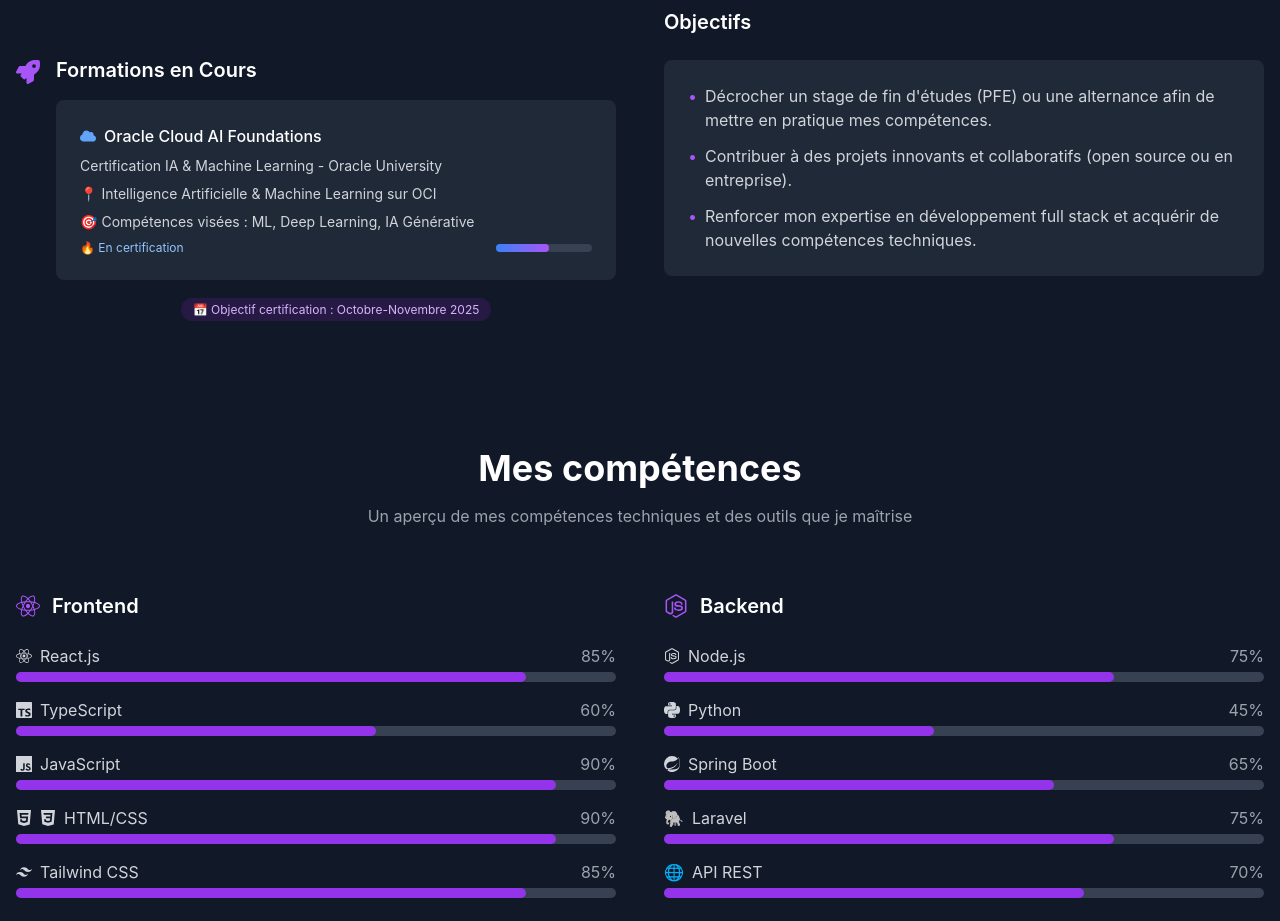
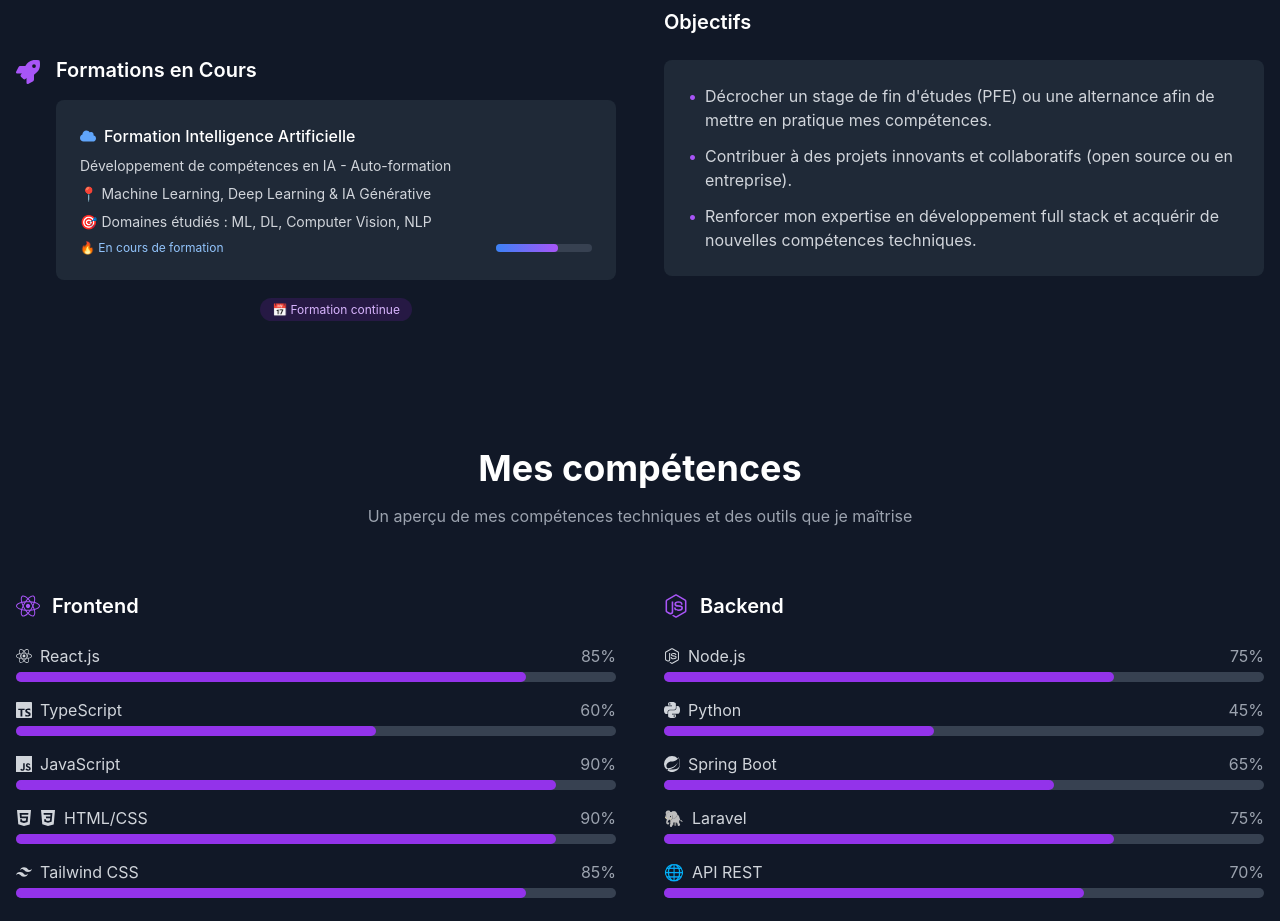
Before and after one commit to hajar-hk/Mon-porfolio, a React (Create React App) app: page / in a window 1280 px wide. Shown: the part 1584-2505 px from the top of the page. Built offline with nearby package versions, Linux system fonts and the light colour scheme.

Commit message:
modifierfrrmation

```diff
--- a/src/components/AboutSection.jsx
+++ b/src/components/AboutSection.jsx
@@ -126,26 +126,26 @@
                     <div className="flex items-center mb-2">
                       <FaCloud className="text-blue-400 mr-2" />
                       <h4 className="font-medium text-white">
-                        Oracle Cloud AI Foundations
+                        Formation Intelligence Artificielle
                       </h4>
                     </div>
                     <p className="text-gray-300 text-sm mb-2">
-                      Certification IA & Machine Learning - Oracle University
+                      Développement de compétences en IA - Auto-formation
                     </p>
                     <p className="text-gray-300 text-sm mb-2">
-                      📍 Intelligence Artificielle & Machine Learning sur OCI
+                      📍 Machine Learning, Deep Learning & IA Générative
                     </p>
                     <p className="text-gray-300 text-sm mb-2">
-                      🎯 Compétences visées : ML, Deep Learning, IA Générative
+                      🎯 Domaines étudiés : ML, DL, Computer Vision, NLP
                     </p>
                     <div className="flex items-center justify-between">
                       <span className="text-xs text-blue-300">
-                        🔥 En certification
+                        🔥 En cours de formation
                       </span>
                       <div className="w-24 bg-gray-700 rounded-full h-2">
                         <div
                           className="bg-gradient-to-r from-blue-500 to-purple-500 h-2 rounded-full"
-                          style={{ width: "55%" }}
+                          style={{ width: "65%" }}
                         ></div>
                       </div>
                     </div>
@@ -154,7 +154,7 @@
 
                 <div className="mt-4 text-center">
                   <span className="text-xs text-purple-300 bg-purple-900/30 px-3 py-1 rounded-full">
-                    📅 Objectif certification : Octobre-Novembre 2025
+                    📅 Formation continue
                   </span>
                 </div>
               </div>
```
